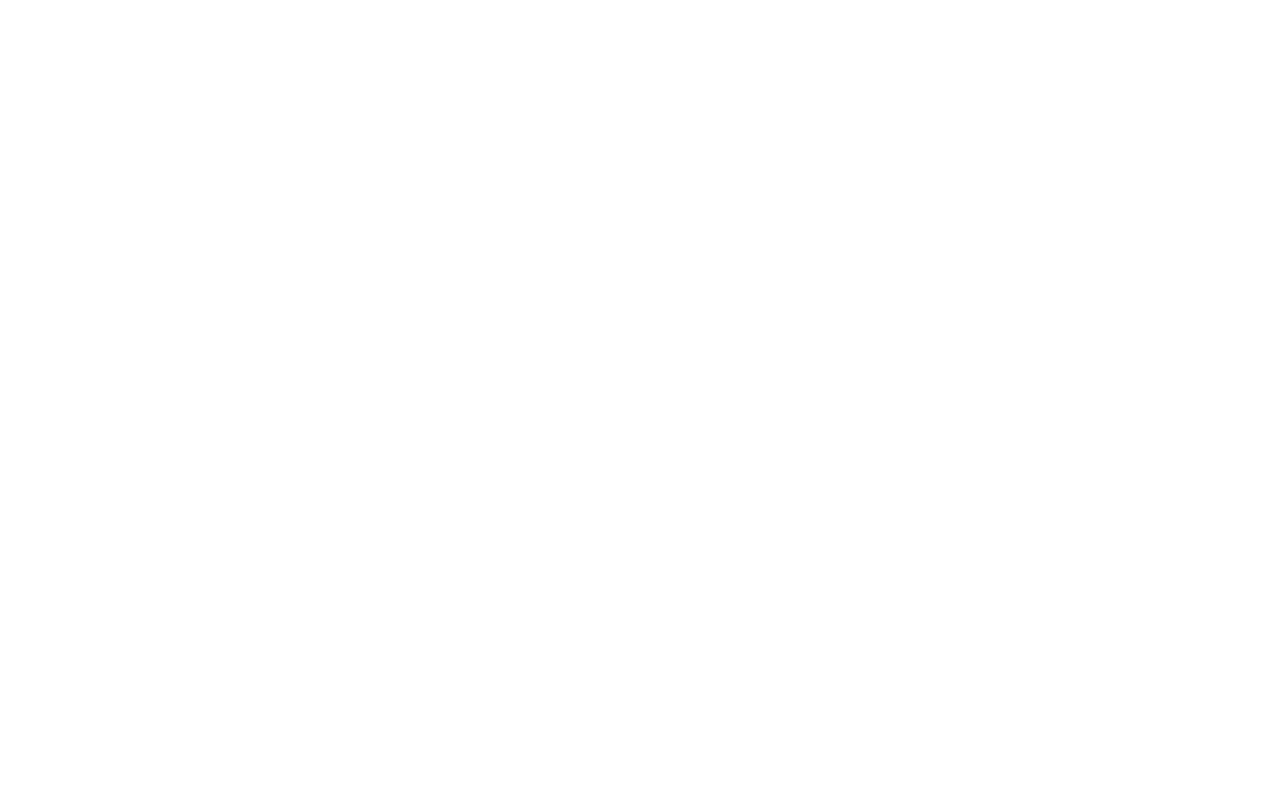
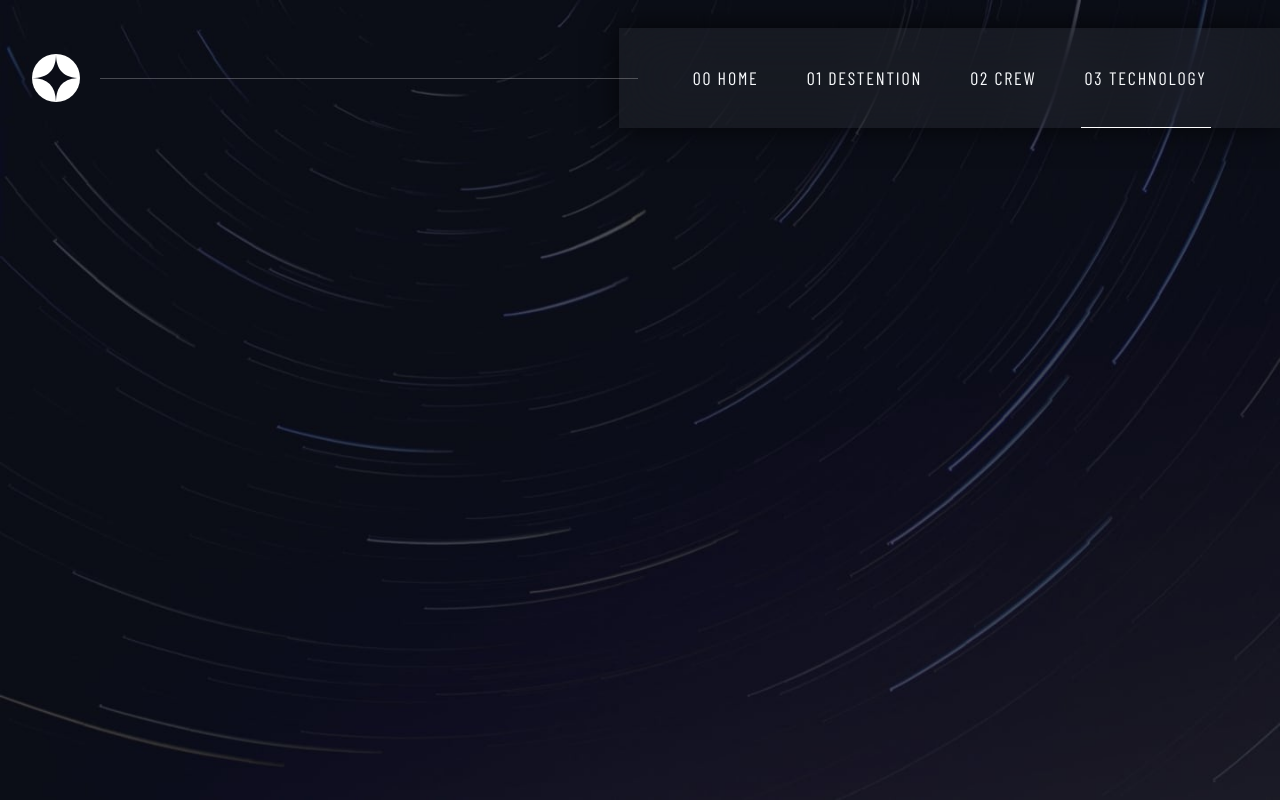
Before and after one commit to MahdiSadeghi26/Space-Toursim-multiPage, a Vue app: page /technology in a window 1280 px wide. Built offline with nearby package versions, Linux system fonts and the light colour scheme.

Commit message:
technology cmp bg and nav menu added

```diff
--- a/src/views/Technology/TechnologyApp.vue
+++ b/src/views/Technology/TechnologyApp.vue
@@ -1,5 +1,10 @@
+<script setup>
+import NavMenu from '@/components/NavMenu.vue'
+</script>
+
 <template>
-    <div>
-
+    <div
+        class="lg:bg-[url('/images/technology/background-technology-desktop.jpg')] lg:bg-no-repeat md:bg-[url('/images/technology/background-technology-tablet.jpg')] bg-no-repeat bg-[url('/images/technology/background-technology-mobile.jpg')] h-screen bg-center bg-cover ">
+        <NavMenu></NavMenu>
     </div>
 </template>
```
